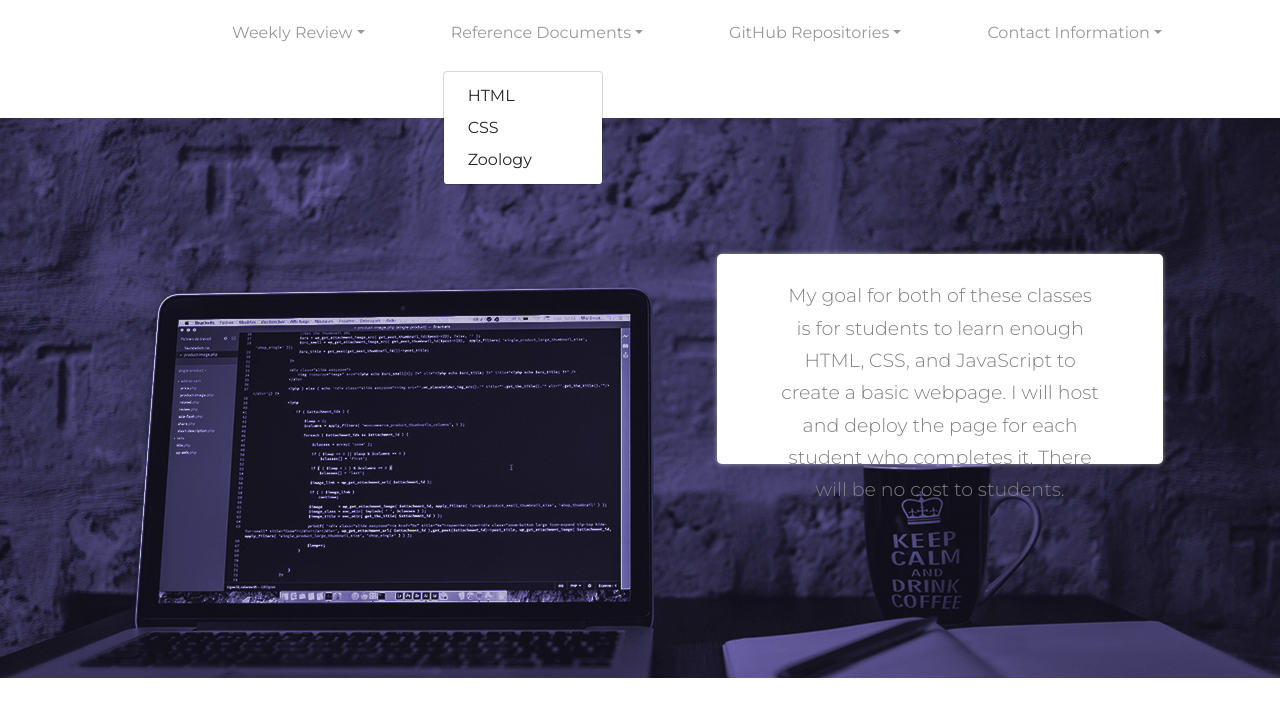
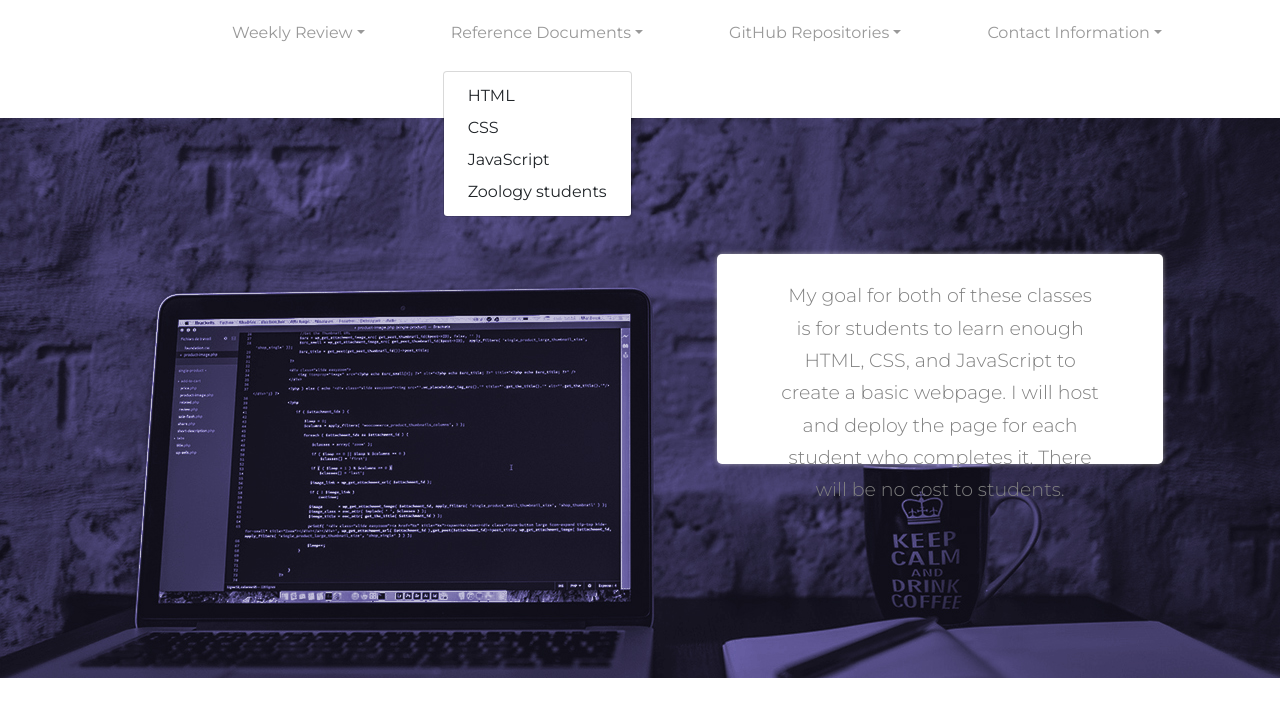
Before and after one commit to wingchunkf/coding-at-evpp, a plain HTML site: page index.html in a window 1280 px wide. Both pictures are taken after a click on the button "Reference Documents". Shown: the top 723 px of the page. Drawn offline with nearby package versions, Linux system fonts and the light colour scheme.

Commit message:
Update index.html

```diff
--- a/index.html
+++ b/index.html
@@ -49,7 +49,8 @@
               <div class="dropdown-menu">
                 <a class="dropdown-item" href="html.html">HTML</a>
                 <a class="dropdown-item" href="css.html">CSS</a>
-                  <a class="dropdown-item" href="ResearchPaperGuidelines.html">Zoology</a>
+                <a class="dropdown-item" href="week1review.html">JavaScript</a>
+                  <a class="dropdown-item" href="ResearchPaperGuidelines.html">Zoology students</a>
               </div>
             </li>
             <li class="nav-item dropdown">
```
